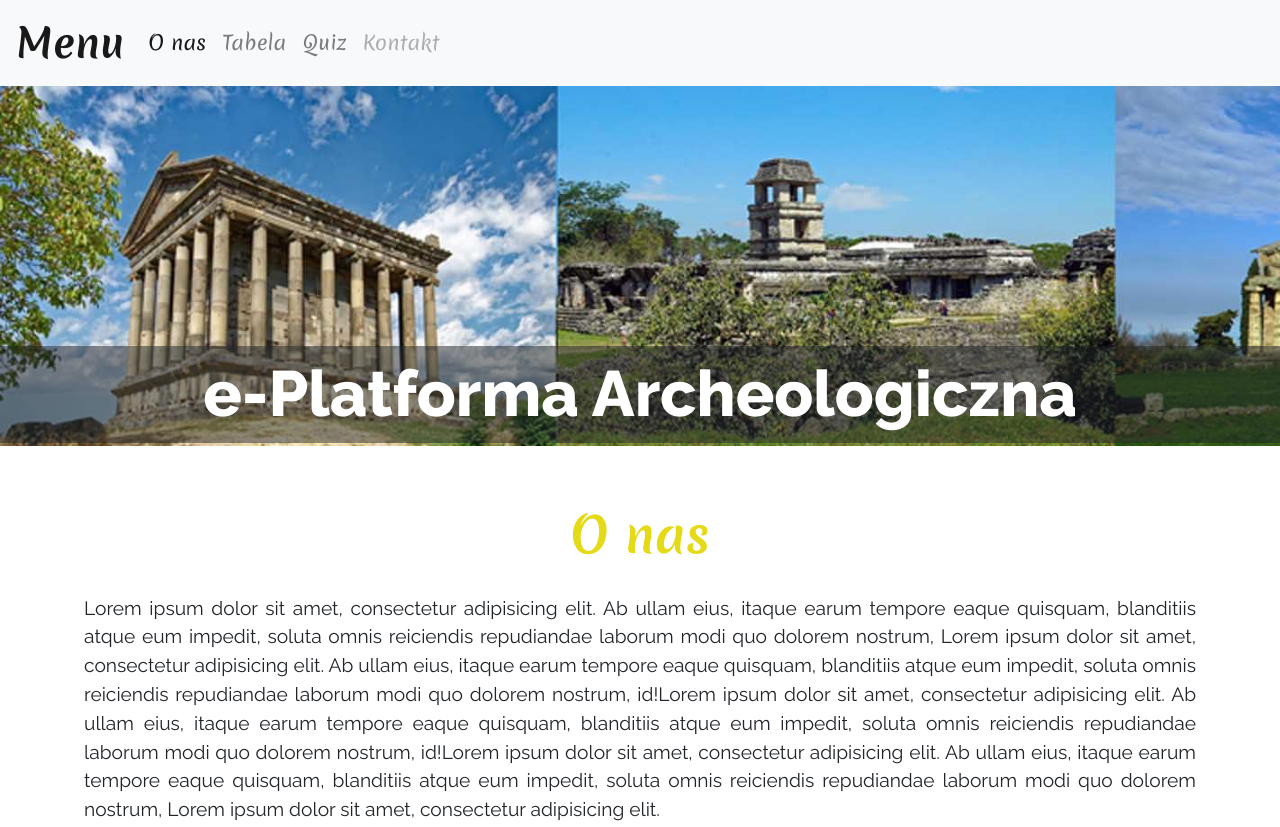
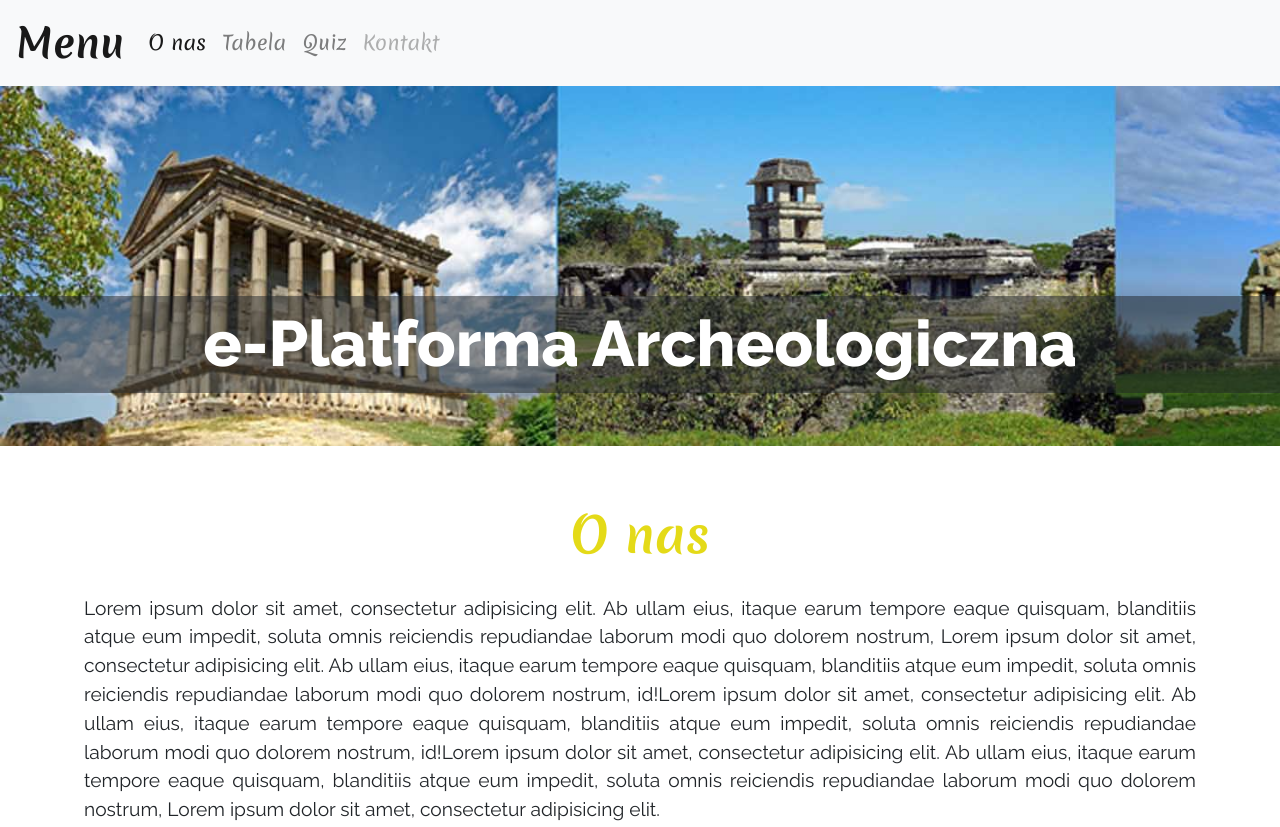
Before and after one commit to PaulinaZawadzka/archeologia, a plain HTML site: page index.html in a window 1280 px wide. Shown: the top 827 px of the page. Drawn offline with nearby package versions, Linux system fonts and the light colour scheme.

Commit message:
menu-show

```diff
--- a/css/style.css
+++ b/css/style.css
@@ -99,7 +99,7 @@ header {
 }
 
 .text-shadow-start {
-    top: -100px;
+    top: -150px;
 
 }
 
```
